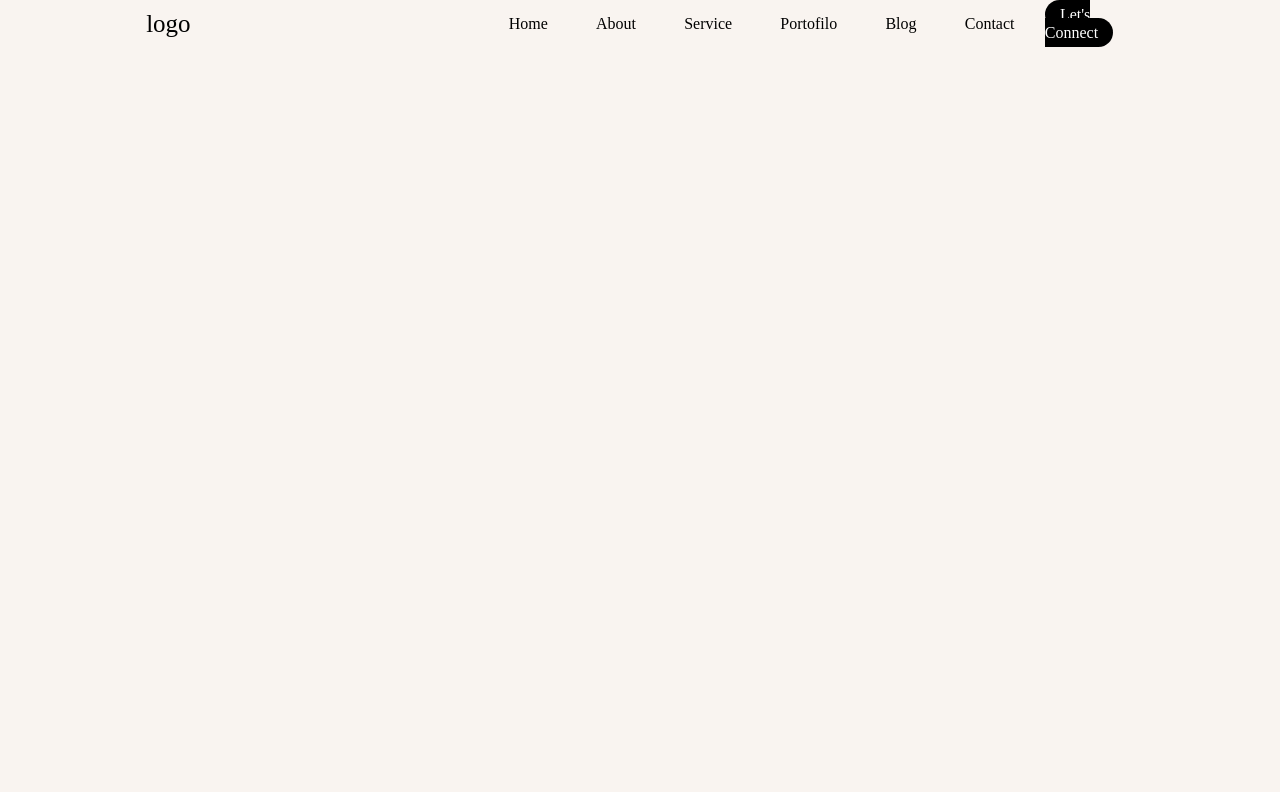
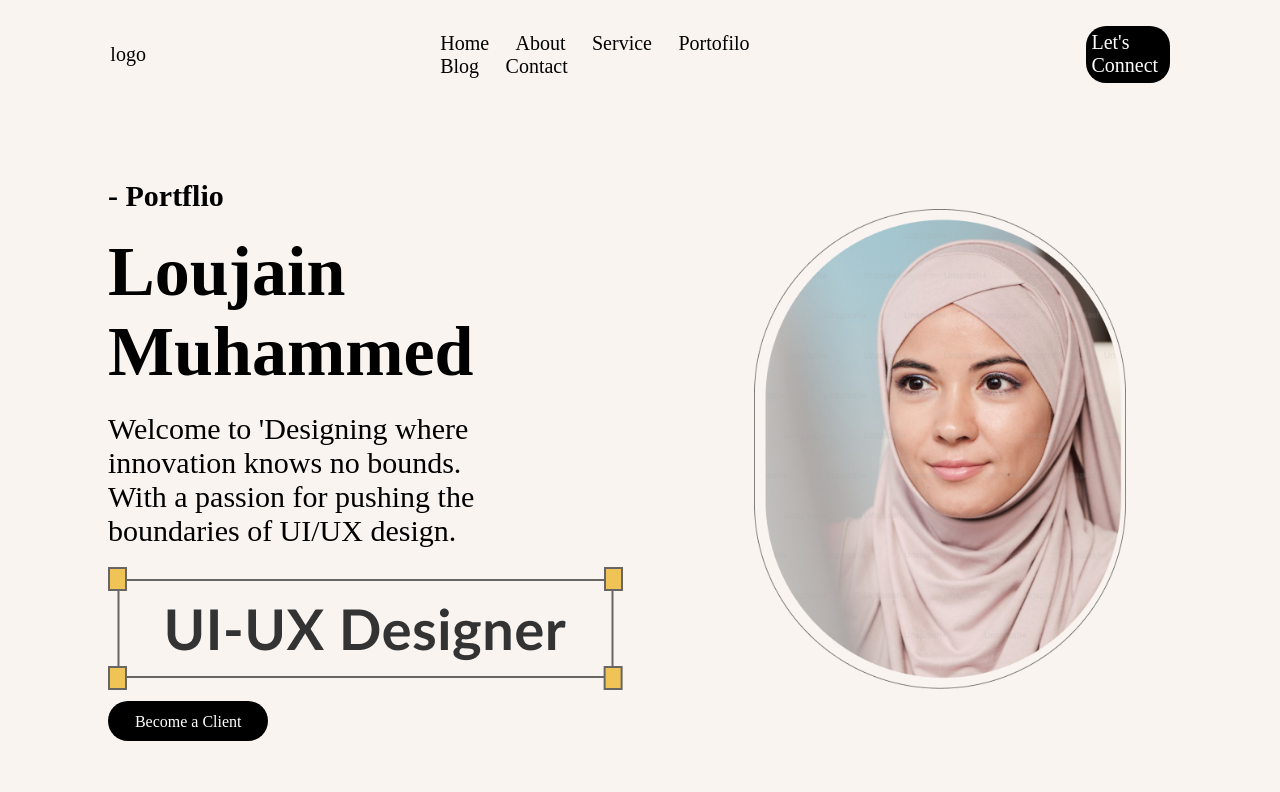
Before and after one commit to Gidbolu/portfoliodev, a plain HTML site: page index.html in a window 1280 px wide. Drawn offline with Linux system fonts and the light colour scheme.

Commit message:
first commit

```diff
--- a/index.html
+++ b/index.html
@@ -9,22 +9,58 @@
 <body>
     <!-- section 1  nav-->
     <section class="section1">
-        <div> <p>logo</p> </div>
         <div>
-            <nav>
-                <ul>
+            <div> <p>logo</p> </div>
+            <div class="divv">
+                <nav>
+
                     <a href="#" class="">Home</a>
                     <a href="#" class="">About</a>
                     <a href="#" class="">Service</a>
                     <a href="#" class="">Portofilo</a>
                     <a href="#" class="">Blog</a>
                     <a href="#" class="">Contact</a>
-                </ul>
-            </nav>
+
+                </nav>
+            </div>
+            <div class="div">
+                <a href="#" class="">Let's Connect</a>
+            </div>
         </div>
+
+    </section>
+
+
+    <!-- section 2 -->
+     <section class="section2">
         <div class="div">
-            <a href="#" class="">Let's Connect</a>
+            <div class="section2-toptext">
+
+                <div><h2>- Portflio</h2></div>
+
+
+                <div><h1>Loujain Muhammed</h1></div>
+
+
+                <div>
+                   <p>Welcome to 'Designing where innovation knows
+                      no bounds. With a passion for pushing the
+                     boundaries of UI/UX design.</p>
+                </div>
+
+                <div>
+                    <img src="/src/Stroke and borderline.png" alt="">
+                </div>
+                <div>
+                    <a href="#">Become a Client</a>
+                </div>
+            </div>
+
+            <div class="image" >
+
+            </div>
         </div>
-    </section>
+
+     </section>
 </body>
 </html>
--- a/style.css
+++ b/style.css
@@ -5,45 +5,96 @@
     background-color: #F9F4F0;
 }
 
-.section1{
+.section1 div{
     display: flex;
     align-items: center;
     justify-content: space-around;
-    /* background-color: aqua; */
-    padding: 0.3%;
+    padding: 1% 0%;
+}
+
+.section1 div p{
+    font-size: 20px;
 
 }
 
-.section1 div p{
-    font-size: 25px;
+.section1 .divv{
+    width:39%;
+    /* background-color: aqua; */
+    /* padding: 0% 6%; */
+}
+
+.section1 .divv nav{
+    width:75%;
+    /* background-color:aquamarine; */
+    /* padding: 0% 5%; */
+}
+
+.section1 div nav a{
+    text-decoration: none;
+    color: black;
+    font-size: 20px;
+    padding: 1% 2%;
+    margin: 0% 1%;
+}
+
+.section1 .div{
+    /* background-color: aquamarine; */
+    width: 6.5%;
+}
+
+.section1 .div a{
+    background-color: black;
+    text-decoration: none;
+    color: #ffff;
+    font-size: 20px;
+    padding: 7% 6%;
+    border-radius: 20px;
+}
+
+.section2 .div{
+    display: flex;
+    align-items: center;
+    justify-content: space-around;
+    flex-wrap: wrap;
+}
+
+.section2 .div .section2-toptext{
+    /* background:aquamarine; */
+    width: 30%;
+    padding: 3% 0%;
+    margin-top: 1%;
 
 }
 
-.section1 div nav ul{
-    /* background-color: bisque; */
-    width: 200%;
-    padding: 3%;
-    margin: 1%;
+.section2 .section2-toptext div{
+    margin: 5% 0%;
 }
 
-.section1 div nav ul a{
+.section2 .div .section2-toptext div h2{
+    font-size: 30px;
+}
+.section2 .div .section2-toptext div h1{
+    font-size: 70px;
+}
+.section2 .div .section2-toptext div p{
+    font-size: 30px;
+}
+
+.section2 .div .section2-toptext div a{
+    background-color: black;
     text-decoration: none;
-    color: #000;
-    margin: 2%;
-    /* background-color: aquamarine; */
-    padding: 2%;
+    color: #ffff;
+    padding: 3% 7%;
+    border-radius: 30px;
 
 }
 
-.section1 .div{
-    /* background-color: bisque; */
-    width: 7%;
+
+.image{
+    background-image:url(/src/stroke.png);
+    background-position: center;
+    background-size: contain;
+    width: 58vh;
+    height: 60vh;
+    background-repeat: no-repeat;
 }
-
-.section1 .div a{
-    text-decoration: none;
-    color: #fff;
-    background: #000;
-    padding: 7% 17%;
-    border-radius: 15px;
-}
```
